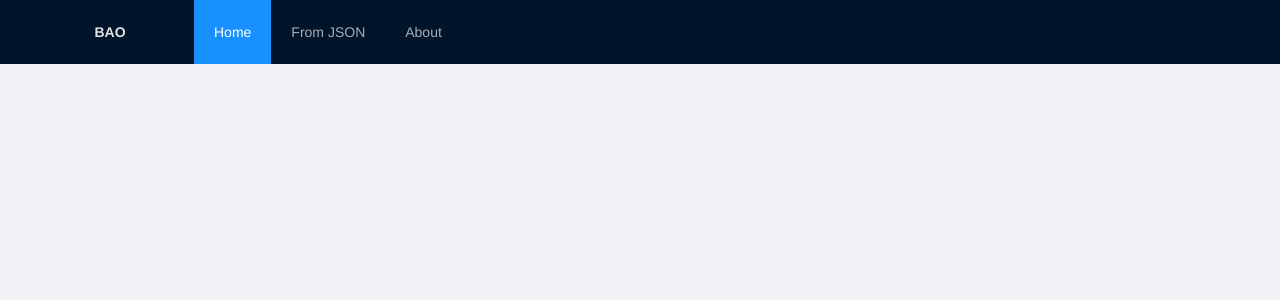
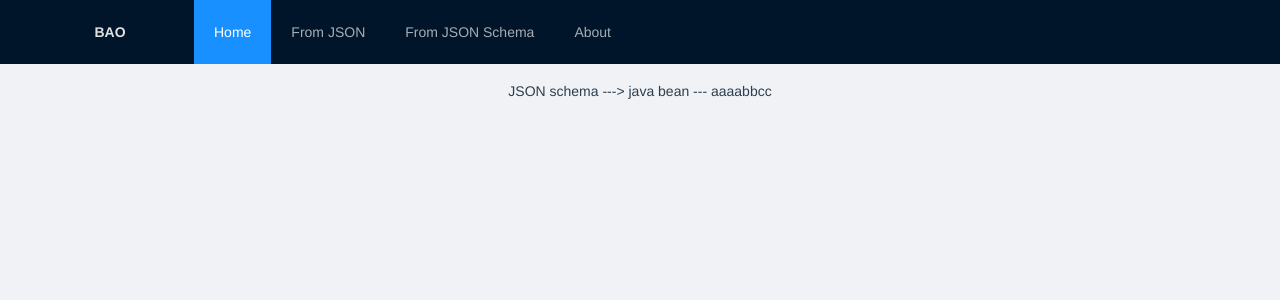
Before and after one commit to Nisus-Liu/bao-tool-site, a Vue app: page /#/jsonSchema2JavaBean in a window 1280 px wide. Shown: the top 300 px of the page. Built offline with nearby package versions, Linux system fonts and the light colour scheme; what codemirror-editor-vue3 would draw is missing.

Commit message:
新增 JsonSchema2JavaBean 页面

```diff
--- a/src/App.vue
+++ b/src/App.vue
@@ -7,7 +7,7 @@
   <BasicLayout></BasicLayout>
 </template>
 <script lang="ts">
-import BasicLayout from "@/views/BasicLayout.vue";
+import BasicLayout from "@/views/layout/BasicLayout.vue";
 import { defineComponent } from 'vue';
 export default defineComponent({
   components: {
--- a/src/router/index.ts
+++ b/src/router/index.ts
@@ -10,12 +10,17 @@ const routes: Array<RouteRecordRaw> = [
   {
     path: '/json2javabean',
     name: 'Json2JavaBean',
-    component: () => import('../views/Json2JavaBean.vue')
+    component: () => import('../views/fromjson/Json2JavaBean.vue')
   },
   {
     path: '/json2jsonschema',
     name: 'Json2Jsonschema',
-    component: () => import('../views/Json2Jsonschema.vue')
+    component: () => import('../views/fromjson/Json2Jsonschema.vue')
+  },
+  {
+    path: '/jsonSchema2JavaBean',
+    name: 'jsonSchema2JavaBean',
+    component: () => import('../views/fromjsonschema/JsonSchema2JavaBean.vue')
   },
   {
     path: '/about',
--- /dev/null
+++ b/src/views/fromjsonschema/JsonSchema2JavaBean.vue
@@ -0,0 +1,21 @@
+<template>
+  <div>JSON schema ---> java bean --- {{abc}}</div>
+</template>
+
+<script lang="ts">
+import {defineComponent, reactive, ref, toRaw} from 'vue';
+
+
+export default defineComponent({
+  setup() {
+    return {
+      abc: "aaaabbcc"
+    }
+  },
+})
+
+</script>
+
+<style scoped>
+
+</style>
--- a/src/views/BasicLayout.vue
+++ b/src/views/layout/BasicLayout.vue
@@ -8,7 +8,7 @@
         <a-menu-item key="home">
           <router-link to="/home">Home</router-link>
         </a-menu-item>
-        <a-sub-menu key="java2struct">
+        <a-sub-menu key="fromJson">
           <!--<pie-chart-outlined />-->
           <template #title>From JSON</template>
           <a-menu-item key="json2javabean">
@@ -16,6 +16,12 @@
           </a-menu-item>
           <a-menu-item key="json2jsonschema">
             <router-link to="/json2jsonschema">To JsonSchema</router-link>
+          </a-menu-item>
+        </a-sub-menu>
+        <a-sub-menu key="fromJsonSchema">
+          <template #title>From JSON Schema</template>
+          <a-menu-item key="jsonSchema2JavaBean">
+            <router-link to="/jsonSchema2JavaBean">To JavaBean</router-link>
           </a-menu-item>
         </a-sub-menu>
         <a-menu-item key="about">
```
Also changed, not shown: src/views/fromjson/Json2JavaBean.vue (renamed from src/views/Json2JavaBean.vue), src/views/fromjson/Json2Jsonschema.vue (renamed from src/views/Json2Jsonschema.vue).
